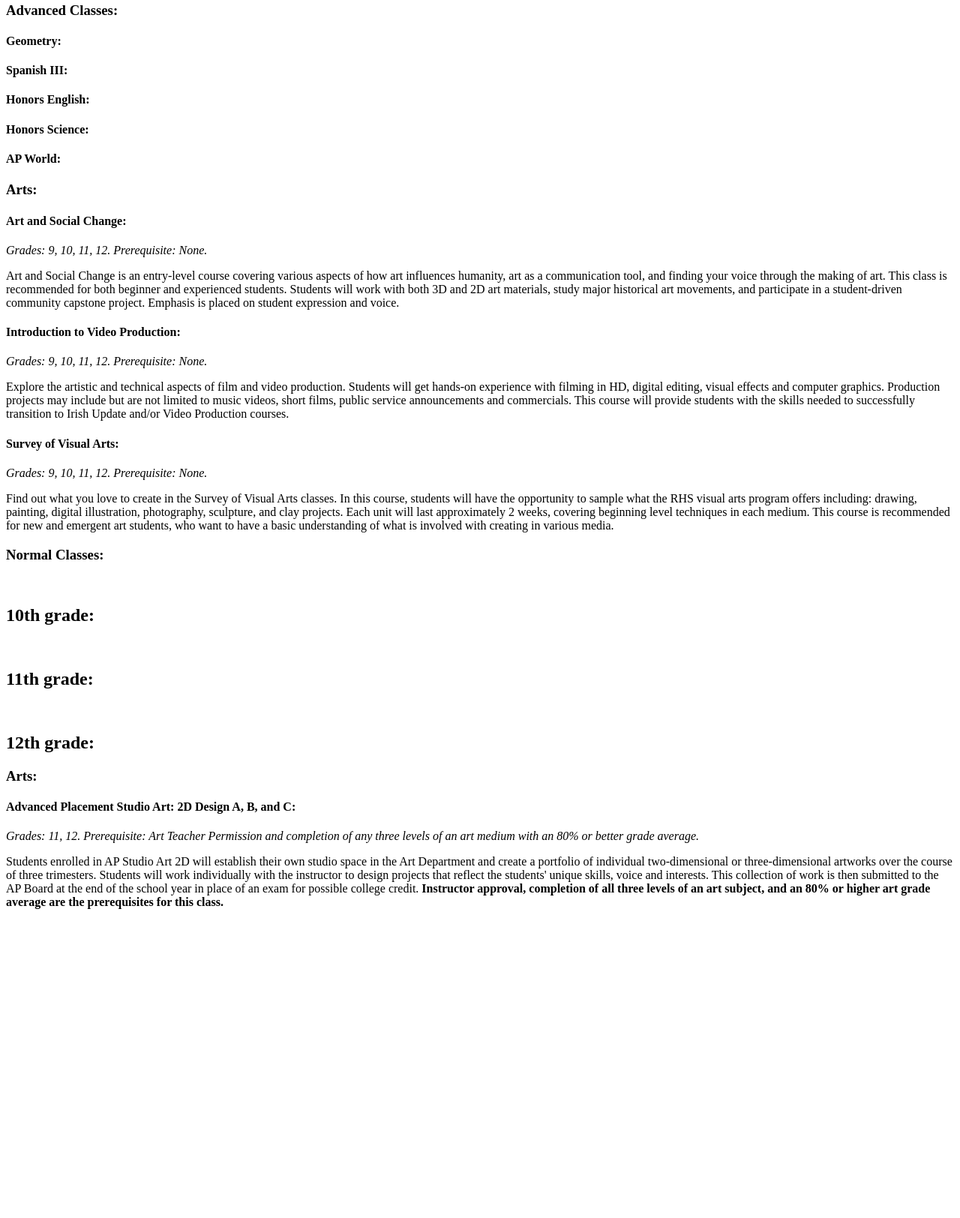
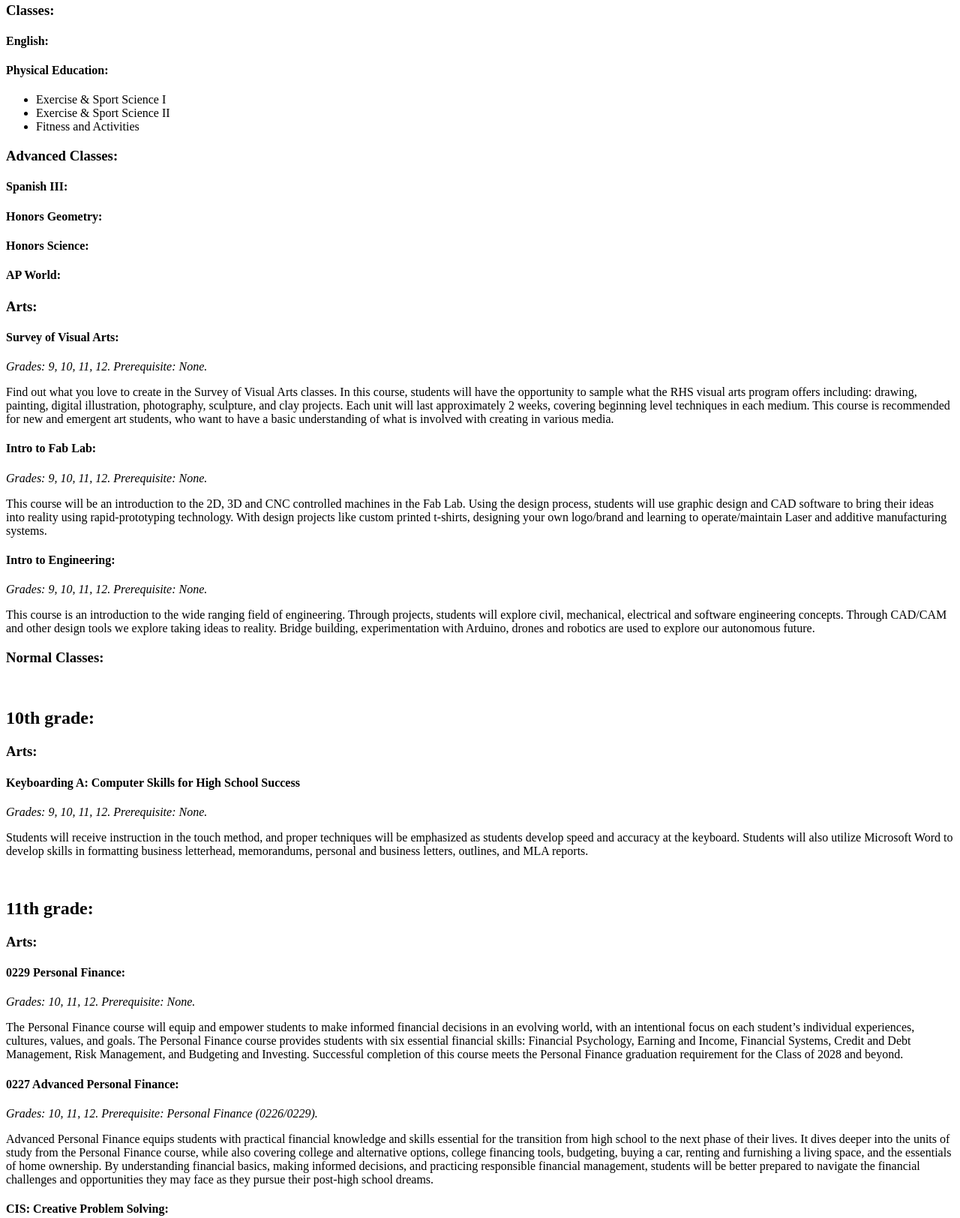
Before and after one commit to CodingKaicito/high-school-resume, a plain HTML site: page index.html in a window 1280 px wide. Shown: the part 162-1786 px from the top of the page at 75% size. Before the commit the page ends 1390 px from the top, so only its background shows below. Drawn offline with Linux system fonts and the light colour scheme.

Commit message:
Jan 15, 2025 at 21:08

```diff
--- a/index.html
+++ b/index.html
@@ -14,22 +14,29 @@
 
 <div id="9th grade">
 <h2>9th grade:</h2>
+    <h3>Classes:</h3>
+    <h4>English:</h4>
+    <h4>Physical Education:</h4>
+    <ul>
+        <li>Exercise & Sport Science I</li>
+        <li>Exercise & Sport Science II</li>
+        <li>Fitness and Activities</li>
+    </ul>
 <h3>Advanced Classes:</h3>
-    <h4>Geometry:</h4>
     <h4>Spanish III:</h4>
-    <h4>Honors English:</h4>
+    <h4>Honors Geometry:</h4>
     <h4>Honors Science:</h4>
     <h4>AP World:</h4>
 <h3>Arts:</h3>
-<h4>Art and Social Change:</h4>
-    <p><i>Grades: 9, 10, 11, 12. Prerequisite: None.</i>
-    <p> Art and Social Change is an entry-level course covering various aspects of how art influences humanity, art as a communication tool, and finding your voice through the making of art. This class is recommended for both beginner and experienced students. Students will work with both 3D and 2D art materials, study major historical art movements, and participate in a student-driven community capstone project. Emphasis is placed on student expression and voice.</p>
-<h4>Introduction to Video Production:</h4>
-    <p><i>Grades: 9, 10, 11, 12. Prerequisite: None.</i>
-    <p> Explore the artistic and technical aspects of film and video production. Students will get hands-on experience with filming in HD, digital editing, visual effects and computer graphics. Production projects may include but are not limited to music videos, short films, public service announcements and commercials. This course will provide students with the skills needed to successfully transition to Irish Update and/or Video Production courses.</p>
 <h4>Survey of Visual Arts:</h4>
     <p><i>Grades: 9, 10, 11, 12. Prerequisite: None.</i>
     <p> Find out what you love to create in the Survey of Visual Arts classes. In this course, students will have the opportunity to sample what the RHS visual arts program offers including: drawing, painting, digital illustration, photography, sculpture, and clay projects. Each unit will last approximately 2 weeks, covering beginning level techniques in each medium. This course is recommended for new and emergent art students, who want to have a basic understanding of what is involved with creating in various media.</p>
+<h4>Intro to Fab Lab:</h4>
+    <p><i>Grades: 9, 10, 11, 12. Prerequisite: None.</i>
+    <p> This course will be an introduction to the 2D, 3D and CNC controlled machines in the Fab Lab. Using the design process, students will use graphic design and CAD software to bring their ideas into reality using rapid-prototyping technology. With design projects like custom printed t-shirts, designing your own logo/brand and learning to operate/maintain Laser and additive manufacturing systems.</p>
+<h4>Intro to Engineering:</h4>
+    <p><i>Grades: 9, 10, 11, 12. Prerequisite: None.</i>
+    <p> This course is an introduction to the wide ranging field of engineering. Through projects, students will explore civil, mechanical, electrical and software engineering concepts. Through CAD/CAM and other design tools we explore taking ideas to reality. Bridge building, experimentation with Arduino, drones and robotics are used to explore our autonomous future.</p>
 <h3>Normal Classes:</h3>
 </div>
 
@@ -37,12 +44,26 @@
 
 <div id="10th grade">
 <h2>10th grade:</h2>
+<h3>Arts:</h3>
+<h4>Keyboarding A: Computer Skills for High School Success</h4>
+    <p><i>Grades: 9, 10, 11, 12. Prerequisite: None.</i></p>
+    <p>Students will receive instruction in the touch method, and proper techniques will be emphasized as students develop speed and accuracy at the keyboard. Students will also utilize Microsoft Word to develop skills in formatting business letterhead, memorandums, personal and business letters, outlines, and MLA reports.</p>
 </div>
 
 <br>
 
 <div id="11th grade">
 <h2>11th grade:</h2>
+<h3>Arts:</h3>
+<h4>0229 Personal Finance:</h4>
+    <p><i>Grades: 10, 11, 12. Prerequisite: None.</i></p>
+    <p>The Personal Finance course will equip and empower students to make informed financial decisions in an evolving world, with an intentional focus on each student’s individual experiences, cultures, values, and goals.  The Personal Finance course provides students with six essential financial skills:  Financial Psychology, Earning and Income, Financial Systems, Credit and Debt Management, Risk Management, and Budgeting and Investing.  Successful completion of this course meets the Personal Finance graduation requirement for the Class of 2028 and beyond.</p>
+    <h4>0227 Advanced Personal Finance:</h4>
+    <p><i>Grades: 10, 11, 12. Prerequisite: Personal Finance (0226/0229).</i></p>
+    <p>Advanced Personal Finance equips students with practical financial knowledge and skills essential for the transition from high school to the next phase of their lives. It dives deeper into the units of study from the Personal Finance course, while also covering college and alternative options, college financing tools, budgeting, buying a car, renting and furnishing a living space, and the essentials of home ownership. By understanding financial basics, making informed decisions, and practicing responsible financial management, students will be better prepared to navigate the financial challenges and opportunities they may face as they pursue their post-high school dreams.</p>
+<h4>CIS: Creative Problem Solving:</h4>
+    <p><i>Grades: 11, 12. Prerequisite: The University of MN requires students to have a 3.0 GPA.</i></p>
+    <p>University of Minnesota College in the Schools (CIS) Creative Problem Solving (UMN DES 1111)"  is designed for motivated students who are ready to build upon their creativity.  Creativity is essential for success across disciplines and highly valued by employers.  This dynamic and engaging course is designed specifically for high school students who want to cultivate the skills that will set them apart in any field. In an ever-changing world, the ability to think critically, adapt, and generate innovative solutions is invaluable. By the end of this course, you'll have the creative problem-solving skills to face any situation with confidence and ingenuity. You'll be well-prepared to excel academically, professionally, and personally.  Throughout this course, you will be challenged to move outside your existing comfort zones and recognize the value of exploration.  This course presents creative enhancing techniques known in the design fields through activities, research, projects, and more.  At the center of the course is personal creative work, accomplished both alone and with others.<b> The course curriculum is provided by the College of Design at the University of Minnesota and awards 3 college credit hours upon completion.</b></p>
 </div>
 
 <br>
@@ -50,9 +71,7 @@
 <div id="12th grade">
 <h2>12th grade:</h2>
 <h3>Arts:</h3>
-<h4>Advanced Placement Studio Art: 2D Design A, B, and C:</h4>
-    <p><i>Grades: 11, 12. Prerequisite: Art Teacher Permission and completion of any three levels of an art medium with an 80% or better grade average.</i></p>
-    <p> Students enrolled in AP Studio Art 2D will establish their own studio space in the Art Department and create a portfolio of individual two-dimensional or three-dimensional artworks over the course of three trimesters. Students will work individually with the instructor to design projects that reflect the students' unique skills, voice and interests. This collection of work is then submitted to the AP Board at the end of the school year in place of an exam for possible college credit.<b> Instructor approval, completion of all three levels of an art subject, and an 80% or higher art grade average are the prerequisites for this class.</b></p>
+<h4>Free Period?</h4>
 </div>
 
 </div>
```
